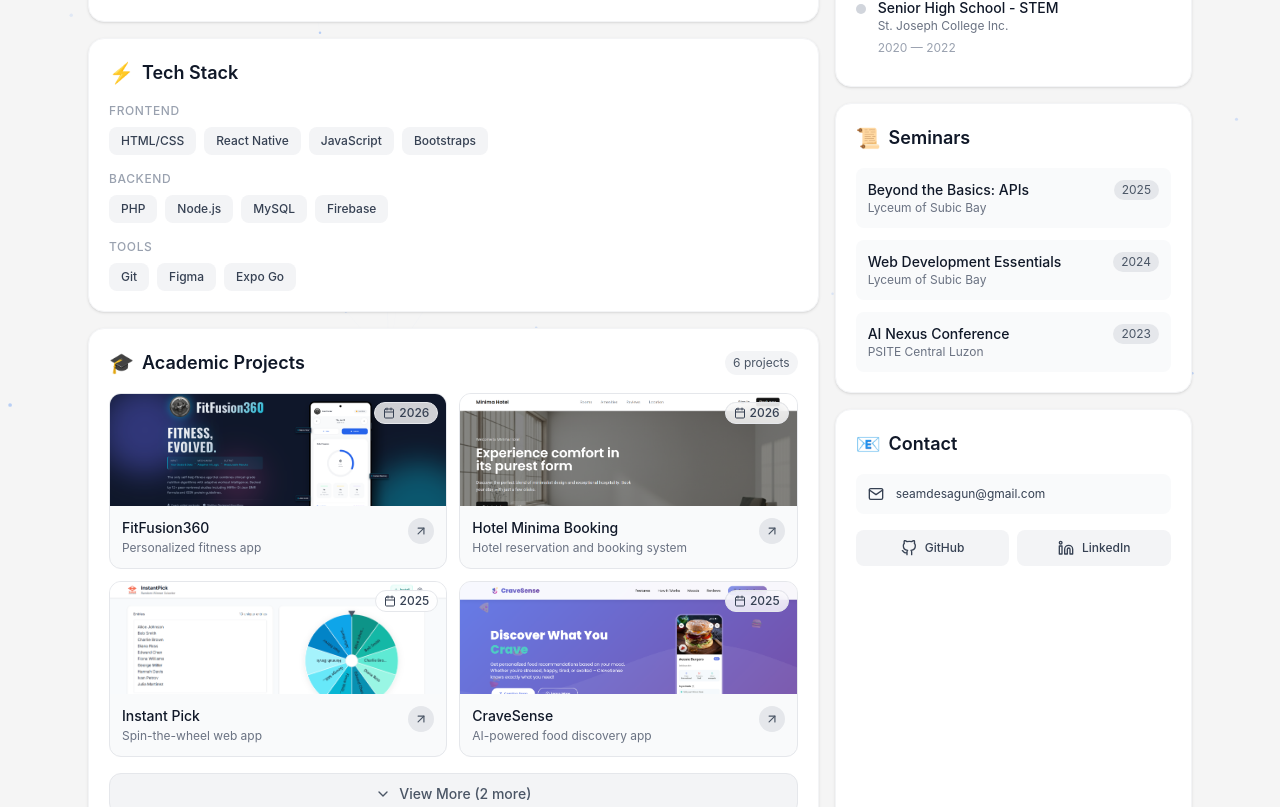
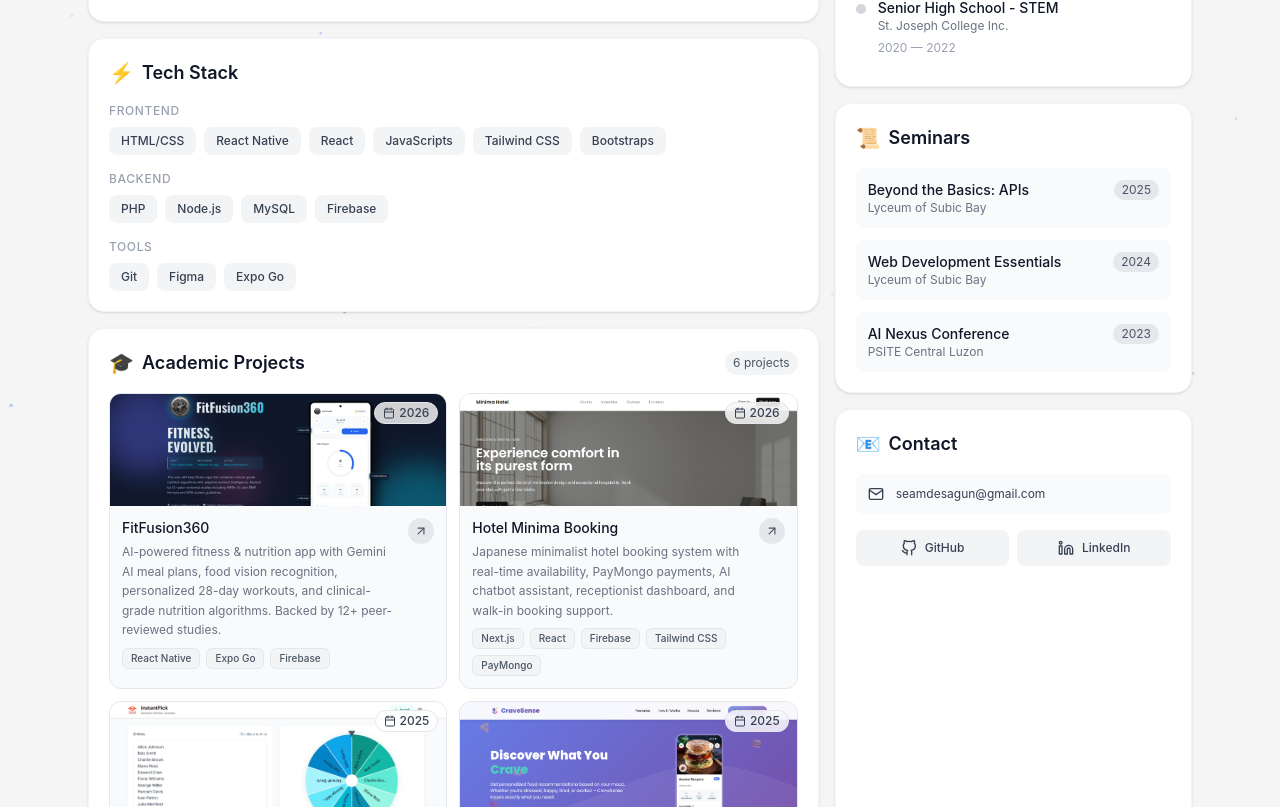
Before and after one commit to SeannyBoyyy/portfolio, a React (Vite) app: page / in a window 1280 px wide. Shown: the part 393-1200 px from the top of the page. Built offline with nearby package versions, Linux system fonts and the light colour scheme.

Commit message:
update project + skills

```diff
--- a/src/components/Projects.jsx
+++ b/src/components/Projects.jsx
@@ -11,45 +11,51 @@ function Projects() {
   const projects = [
     {
       title: 'FitFusion360',
-      description: 'Personalized fitness app',
-      link: 'https://danmikel1.github.io/capstoneLandingPage/',
+      description: 'AI-powered fitness & nutrition app with Gemini AI meal plans, food vision recognition, personalized 28-day workouts, and clinical-grade nutrition algorithms. Backed by 12+ peer-reviewed studies.',
+      link: 'https://fitfusion360.online/',
       image: `${base}projects/fitfusion360.png`,
       year: '2026',
+      tech: ['React Native', 'Expo Go', 'Firebase'],
     },
     {
       title: 'Hotel Minima Booking',
-      description: 'Hotel reservation and booking system',
+      description: 'Japanese minimalist hotel booking system with real-time availability, PayMongo payments, AI chatbot assistant, receptionist dashboard, and walk-in booking support.',
       link: 'https://hotel-minima-booking.vercel.app/',
       image: `${base}projects/hotel-minima.png`,
       year: '2026',
+      tech: ['Next.js', 'React', 'Firebase', 'Tailwind CSS', 'PayMongo'],
     },
     {
       title: 'Instant Pick',
-      description: 'Spin-the-wheel web app',
+      description: 'Professional spin-the-wheel app for events and giveaways. Features 6 color themes, dark mode, sound effects, confetti, winner history, and PWA offline support.',
       link: 'https://seannyboyyy.github.io/instantpick/',
       image: `${base}projects/instantpick.png`,
       year: '2025',
+      tech: ['React', 'Vite', 'Tailwind CSS', 'PWA'],
     },
     {
       title: 'CraveSense',
-      description: 'AI-powered food discovery app',
+      description: 'Mood-based food discovery app. Pick your mood (stressed, happy, tired, excited) and get personalized recipe recommendations from 500+ dishes with AI chat support.',
       link: 'https://seannyboyyy.github.io/CraveSense/',
       image: `${base}projects/cravesense.png`,
       year: '2025',
+      tech: ['React Native', 'Expo Go', 'Firebase'],
     },
     {
       title: 'MLBB Studies',
-      description: 'Gaming analytics platform',
+      description: 'Gaming analytics platform for Mobile Legends with team draft analysis, hero statistics, meta insights, and build recommendations.',
       link: 'https://mlbb-studies.great-site.net',
       image: `${base}projects/mlbb-studies.png`,
       year: '2025',
+      tech: ['PHP', 'Bootstrap', 'MySQL', 'Chart.js'],
     },
     {
       title: 'LSB WebProj',
-      description: 'LSB ads promotional website',
+      description: 'Promotional website for Lyceum of Subic Bay with dynamic content management and event announcements.',
       link: 'https://lsb-webproj.great-site.net',
       image: `${base}projects/lsb-webproj.png`,
       year: '2024',
+      tech: ['PHP', 'Bootstrap', 'MySQL'],
     },
   ]
 
@@ -133,13 +139,14 @@ function Projects() {
               <div className="p-3">
                 <div className="flex items-start justify-between gap-2">
                   <div className="flex-1 min-w-0">
-                    <h3 className={`font-medium text-sm truncate ${isDark ? 'text-white' : 'text-gray-900'}`}>
+                    <h3 className={`font-medium text-sm ${isDark ? 'text-white' : 'text-gray-900'}`}>
                       {project.title}
                     </h3>
-                    <p className={`text-xs mt-0.5 line-clamp-1 ${isDark ? 'text-zinc-400' : 'text-gray-500'}`}>
+                    <p className={`text-xs mt-1 leading-relaxed ${isDark ? 'text-zinc-400' : 'text-gray-500'}`}>
                       {project.description}
                     </p>
                   </div>
+                  {/* Visit Link Button */}
                   <div className={`flex-shrink-0 p-1.5 rounded-full transition-all duration-300 group-hover:scale-110 ${
                     isDark
                       ? 'bg-zinc-700 group-hover:bg-zinc-600'
@@ -149,6 +156,22 @@ function Projects() {
                       isDark ? 'text-zinc-300' : 'text-gray-600'
                     }`} />
                   </div>
+                </div>
+
+                {/* Tech Stack - Always Visible */}
+                <div className="flex flex-wrap gap-1.5 mt-2">
+                  {project.tech.map((tech) => (
+                    <span
+                      key={tech}
+                      className={`px-2 py-0.5 text-[10px] font-medium rounded-md ${
+                        isDark
+                          ? 'bg-zinc-700 text-zinc-300 border border-zinc-600'
+                          : 'bg-gray-100 text-gray-600 border border-gray-200'
+                      }`}
+                    >
+                      {tech}
+                    </span>
+                  ))}
                 </div>
               </div>
             </motion.a>
--- a/src/components/Skills.jsx
+++ b/src/components/Skills.jsx
@@ -7,7 +7,7 @@ function Skills() {
   const skillCategories = [
     {
       title: 'Frontend',
-      skills: ['HTML/CSS', 'React Native', 'JavaScript', 'Bootstraps']
+      skills: ['HTML/CSS', 'React Native', 'React', 'JavaScripts', 'Tailwind CSS', 'Bootstraps']
     },
     {
       title: 'Backend',
```
